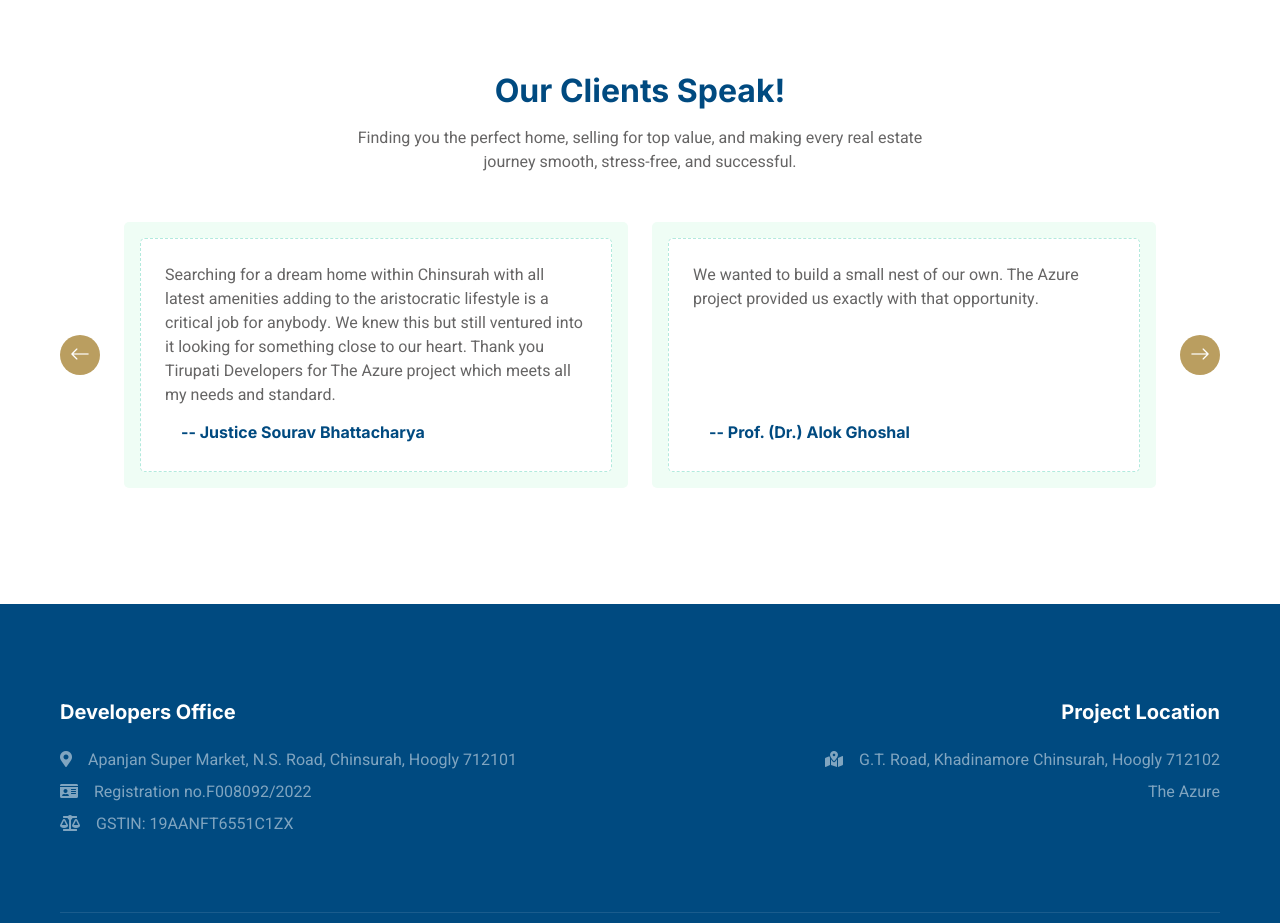
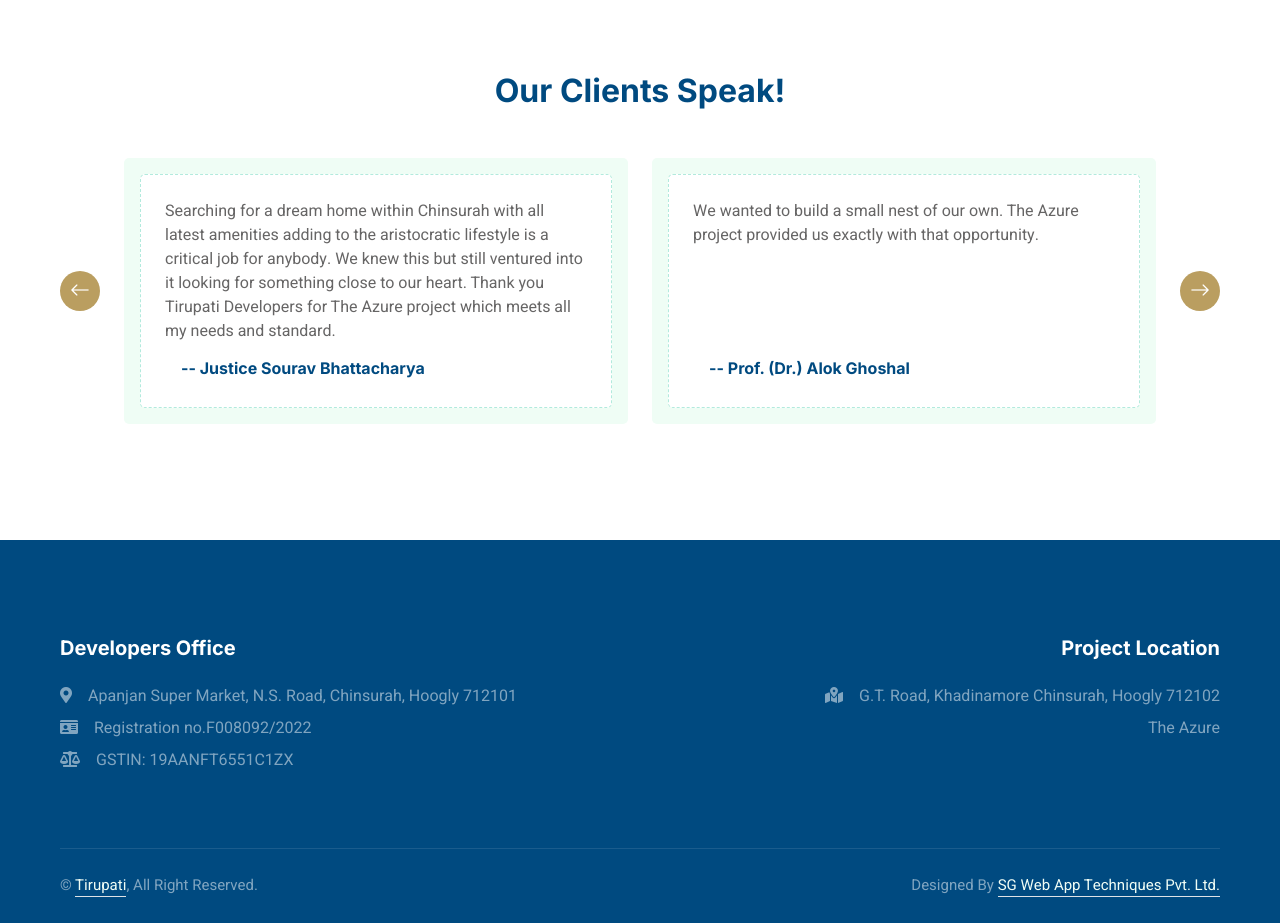
Before and after one commit to kusumprajapati22/azure, a plain HTML site: page index.html in a window 1280 px wide. Shown: the part 2680-3603 px from the top of the page. Drawn offline with nearby package versions, Linux system fonts and the light colour scheme.

Commit message:
Update index.html

```diff
--- a/index.html
+++ b/index.html
@@ -546,10 +546,6 @@
             <div class="container">
                 <div class="text-center mx-auto mb-5 wow fadeInUp" data-wow-delay="0.1s" style="max-width: 600px;">
                     <h1 class="mb-3">Our Clients Speak!</h1>
-                    <p>
-                        Finding you the perfect home, selling for top value, and making every real estate journey
-                        smooth, stress-free, and successful.
-                    </p>
                 </div>
                 <div class="owl-carousel testimonial-carousel wow fadeInUp" data-wow-delay="0.1s">
 
```
